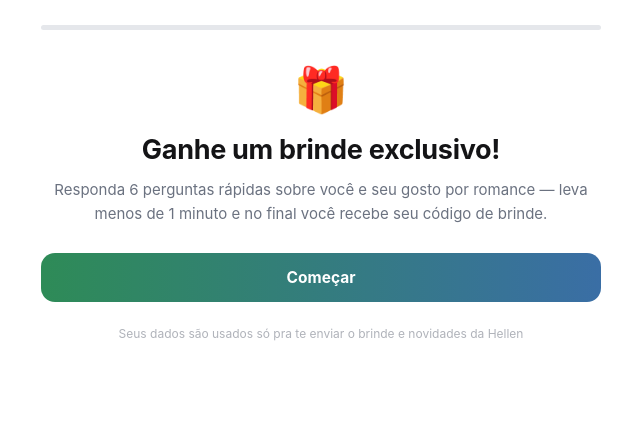
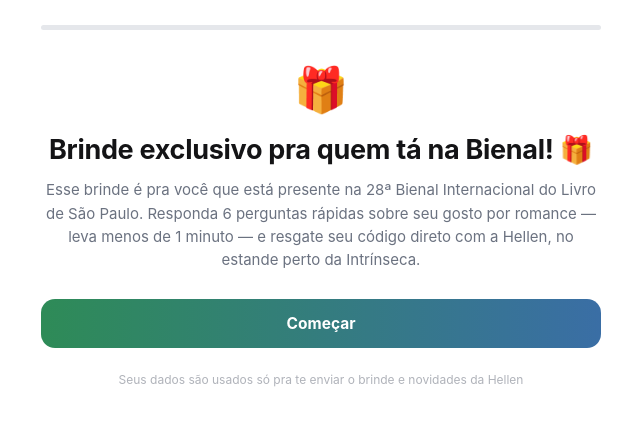
Before and after one commit to wplanetdigital/hellen-quiz, a website: page public/index.html in a window 1280 px wide. Shown: the part 151-576 px from the top of the page, without its empty margins (319-959 px from the left). Drawn offline with Linux system fonts and the light colour scheme; no server answers.

Commit message:
Deixa texto de intro mais claro: brinde e para quem esta na Bienal

```diff
--- a/public/index.html
+++ b/public/index.html
@@ -407,9 +407,8 @@
 
     <div class="step intro active" data-step="intro">
       <div class="intro-emoji">🎁</div>
-      <h1>Ganhe um brinde exclusivo!</h1>
-      <p>Responda 6 perguntas rápidas sobre você e seu gosto por romance — leva menos de 1 minuto e no final você recebe
-        seu código de brinde.</p>
+      <h1>Brinde exclusivo pra quem tá na Bienal! 🎁</h1>
+      <p>Esse brinde é pra você que está presente na 28ª Bienal Internacional do Livro de São Paulo. Responda 6 perguntas rápidas sobre seu gosto por romance — leva menos de 1 minuto — e resgate seu código direto com a Hellen, no estande perto da Intrínseca.</p>
       <button class="btn btn-primary" onclick="goTo(1)">Começar</button>
     </div>
 
```
